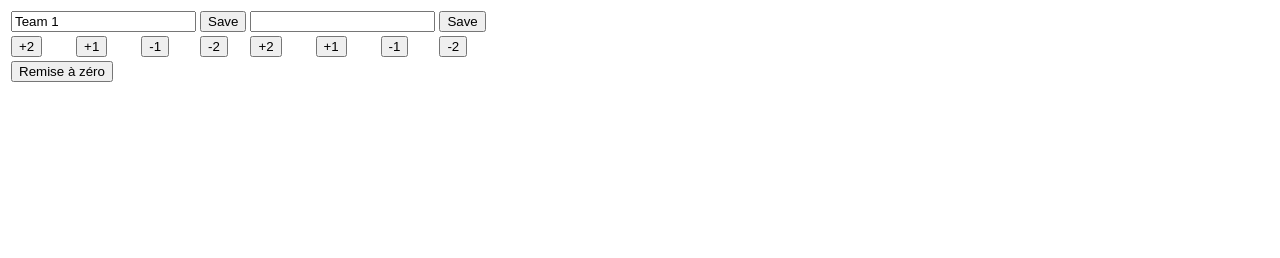
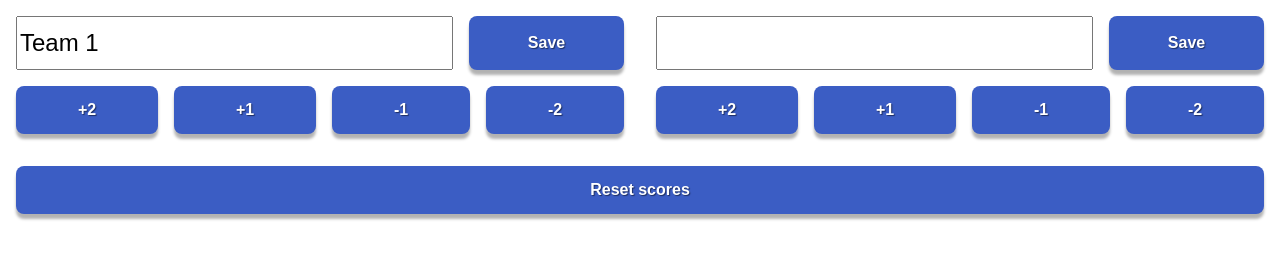
Before and after one commit to Sylvaner/scoring-marker, a website: page controls.html in a window 1280 px wide. Drawn offline with Linux system fonts and the light colour scheme.

Commit message:
Improve design

```diff
--- /dev/null
+++ b/controls.css
@@ -0,0 +1,72 @@
+html, body {
+    margin: 0;
+    padding: 0;
+}
+
+.content,
+.name,
+.score {
+    display: flex;
+    flex-direction: row;
+}
+
+.team {
+    flex-grow: 1;
+    margin: 1rem;
+}
+
+.name input {
+    flex: 3;
+    height: 3rem;
+    margin-right: 1rem;
+    line-height: 3rem;
+    font-size: 1.5rem;
+}
+
+.name button {
+    flex: 1;
+}
+
+.score {
+    margin: 1rem 0;
+}
+
+.score > div {
+    flex-grow: 1;
+    margin: 0 0.5rem;
+}
+
+.score > div:first-child {
+    margin-left: 0;
+}
+
+.score > div:last-child {
+    margin-right: 0;
+}
+
+.reset {
+    margin: 0 1rem;
+}
+
+button {
+    background-color: rgb(59, 93, 196);
+    color: white;
+    text-shadow: 1px 1px 1px rgb(0 0 0 / 50%);
+    box-shadow: 0px 5px 3px rgb(0 0 0 / 30%);
+    border-radius: 0.5rem;
+    border: none;
+    width: 100%;
+    min-height: 3rem;
+    outline: none;
+    cursor: pointer;
+    font-weight: bold;
+    font-size: 1rem;
+}
+
+button:active {
+    background-color: rgb(74, 105, 197);
+}
+
+tr {
+    margin-top: 1rem;
+}
--- a/controls.html
+++ b/controls.html
@@ -3,31 +3,38 @@
   <head>
     <meta charset="UTF-8">
     <title>Scoring Marker Controls</title>
+    <link rel="stylesheet" href="controls.css">
   </head>
   <body>
-    <table>
-      <tbody>
-        <tr>
-          <td colspan="3"><input id="team-name0" type="text" /></td>
-          <td><button onclick="setTeamName(0)">Save</button></td>
-          <td colspan="3"><input id="team-name1" type="text" /></td>
-          <td><button onclick="setTeamName(1)">Save</button></td>
-        </tr>
-        <tr>
-          <td><button onclick="addPointsToTeamScore(0, 2)">+2</button></td>
-          <td><button onclick="addPointsToTeamScore(0, 1)">+1</button></td>
-          <td><button onclick="addPointsToTeamScore(0, -1)">-1</button></td>
-          <td><button onclick="addPointsToTeamScore(0, -2)">-2</button></td>
-          <td><button onclick="addPointsToTeamScore(1, 2)">+2</button></td>
-          <td><button onclick="addPointsToTeamScore(1, 1)">+1</button></td>
-          <td><button onclick="addPointsToTeamScore(1, -1)">-1</button></td>
-          <td><button onclick="addPointsToTeamScore(1, -2)">-2</button></td>
-        </tr>
-        <tr>
-          <td colspan="8"><button onclick="resetScores()">Remise à zéro</button></td>
-        </tr>
-      </tbody>
-    </table>
+    <div class="content">
+      <div class="team">
+        <div class="name">
+          <input id="team-name0" type="text" />
+          <button onclick="setTeamName(0)">Save</button>
+        </div>
+        <div class="score">
+          <div><button onclick="addPointsToTeamScore(0, 2)">+2</button></div>
+          <div><button onclick="addPointsToTeamScore(0, 1)">+1</button></div>
+          <div><button onclick="addPointsToTeamScore(0, -1)">-1</button></div>
+          <div><button onclick="addPointsToTeamScore(0, -2)">-2</button></div>
+        </div>
+      </div>
+      <div class="team">
+        <div class="name">
+          <input id="team-name1" type="text" />
+          <button onclick="setTeamName(1)">Save</button>
+        </div>
+        <div class="score">
+          <div><button onclick="addPointsToTeamScore(1, 2)">+2</button></div>
+          <div><button onclick="addPointsToTeamScore(1, 1)">+1</button></div>
+          <div><button onclick="addPointsToTeamScore(1, -1)">-1</button></div>
+          <div><button onclick="addPointsToTeamScore(1, -2)">-2</button></div>
+        </div>
+      </div>
+    </div>
+    <div class="reset">
+      <div><button onclick="confirmReset()">Reset scores</button></div>
+    </div>
     <script src="./controls.js"></script>
   </body>
 </html>
--- a/controls.js
+++ b/controls.js
@@ -10,6 +10,12 @@ const teams = [
 ];
 
 // eslint-disable-next-line no-unused-vars
+function confirmReset () {
+  if (confirm('Do you want to reset scores ?')) {
+    resetScores();
+  }
+}
+
 function resetScores () {
   setTeamScore(0, 0);
   setTeamScore(1, 0);
--- a/main.js
+++ b/main.js
@@ -32,7 +32,6 @@ function createScoringWindow () {
   });
   scoringWindow.setMenuBarVisibility(false);
   scoringWindow.loadFile('scoring.html');
-  scoringWindow.webContents.openDevTools();
 }
 
 function createWindows () {
```
